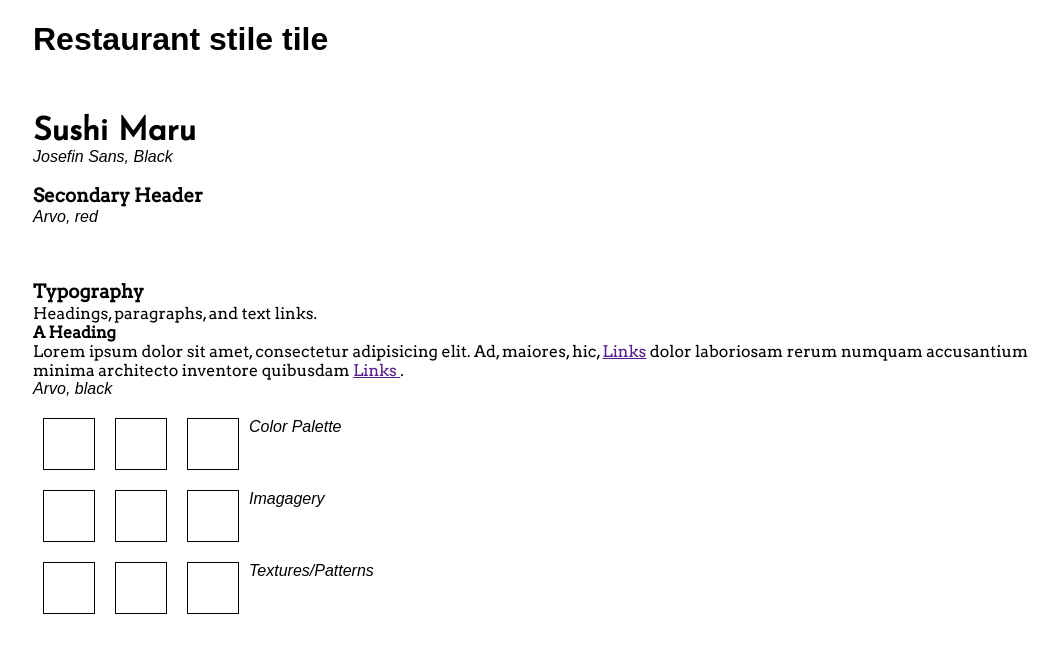
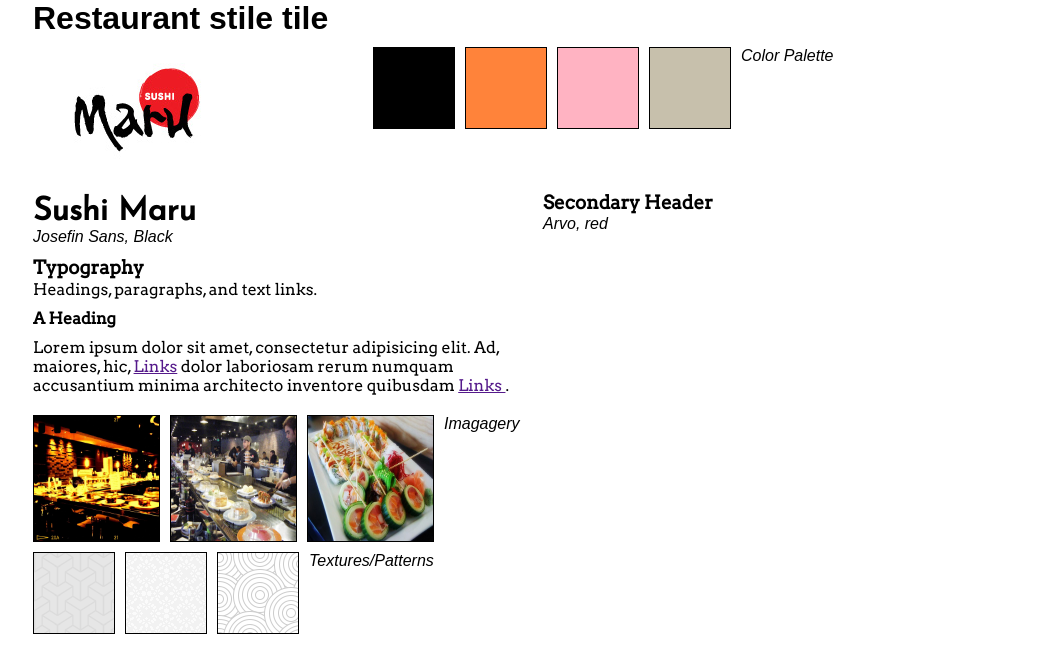
Before and after one commit to zjohnson1/p3-restaurant, a plain HTML site: page index.html in a window 1280 px wide. Shown: the whole page, without its empty margins (107-1165 px from the left). Drawn offline with Linux system fonts and the light colour scheme.

Commit message:
version 3
#added colors and pattern
##rearagned

```diff
--- a/css/styles.css
+++ b/css/styles.css
@@ -1,11 +1,39 @@
 /* Set Your Own Margin & Padding */
-h2, h3, p {
-	margin: 0;
+.pattern-3{
+	background: url(../img/swirl_pattern.png);
 }
+
+.pattern-2{
+	background: url(../img/light_grey.png);
+}
+
+.pattern-1{
+	background: url(../img/escheresque.png);
+}
+
+.color-1{
+	background: #000;
+}
+
+.color-2{
+	background: #FF833A;
+}
+
+.color-3{
+	background: #FFB3C2;
+}
+
+.color-4{
+	background: #c7c0ac;
+}
+
+
+
 
 h2{
 	font-family: 'Josefin Sans', sans-serif;
 	font-size: 2em;
+	margin: 5px 0 0 0;
 }
 
 h3, h4, p{
@@ -21,6 +49,7 @@
 .color-1,
 .color-2,
 .color-3,
+.color-4,
 .pattern-1,
 .pattern-2,
 .pattern-3,
@@ -28,10 +57,15 @@
 .imagery-2,
 .imagery-3 {
 	border: 1px solid #000;
+	margin-right: 10px;
+	height: 80px;
+	width: 80px;
 	float: left;
-	margin: 0 10px;
-	height: 50px;
-	width: 50px;
+}
+
+.imagery-3, .imagery-1, .imagery-2{
+	height: 125px;
+	width: 125px;
 }
 
 
--- a/index.html
+++ b/index.html
@@ -19,54 +19,70 @@
 	<div class="container">
 
 
-		<section>
+		<section class="grid_12">
 
-			<h1>Restaurant stile tile</h1>
+			<h1 class="grid_12">Restaurant stile tile</h1>
 
+			<div class="grid_4 alpha logo">
+				<img src="img/logo_maru.jpg">
+			</div>
+
+			<section>
+				<div class="color-1 grid_2"></div>
+				<div class="color-2 grid_2"></div>
+				<div class="color-3 grid_2"></div>
+				<div class="color-4 grid_2 omega"></div>
+				<em>Color Palette</em>
+			</section>
+
+			<br><br>
+			<div class="grid_12"></div>
+			<div class="grid_6 alpha">
+				<h2>Sushi Maru</h2>
+				<em>Josefin Sans, Black</em>
+			</div>
 
 			<br><br>
 
-			<h2>Sushi Maru</h2>
-			<em>Josefin Sans, Black</em>
-
-			<br><br>
-
-			<h3>Secondary Header</h3>
-			<em>Arvo, red</em>
+			<div class="grid_6 omega">
+				<h3>Secondary Header</h3>
+				<em>Arvo, red</em>
+			</div>
 
 			<br><br>
 
 			<br><br>
 
-			<h3>Typography</h3>
-			<p>Headings, paragraphs, and text links.</p>
+			<div class="grid_6">
+				<h3>Typography</h3>
+				<p>Headings, paragraphs, and text links.</p>
+			</div>
 
-			<h4>A Heading</h4>
-			<p>Lorem ipsum dolor sit amet, consectetur adipisicing elit. Ad, maiores, hic, <a href="">Links</a> dolor laboriosam rerum numquam accusantium minima architecto inventore quibusdam <a href="">Links </a>.</p>
-			<em>Arvo, black</em>
+			<h4 class="grid_12 ">A Heading</h4>
+			<p class="grid_6 alpha">Lorem ipsum dolor sit amet, consectetur adipisicing elit. Ad, maiores, hic, <a href="">Links</a> dolor laboriosam rerum numquam accusantium minima architecto inventore quibusdam <a href="">Links </a>.</p>
+
 
 		</section>
 
-		<section>
-			<div class="color-1"></div>
-			<div class="color-2"></div>
-			<div class="color-3"></div>
-			<em>Color Palette</em>
 
-			<div class="clear"></div>
-		</section>
 
-		<section>
-			<div class="imagery-1"></div>
-			<div class="imagery-2"></div>
-			<div class="imagery-3"></div>
+		<section class="grid_6 omega">
+			<div
+				><img class="imagery-1 gird_4 " src="img/belt.jpg">
+			</div>
+			<div>
+				<img class="imagery-2" src="img/chefs.jpg">
+			</div>
+			<div>
+				<img class="imagery-3" src="img/plate1.jpg">
+			</div>
 			<em>Imagagery</em>
 
 			<div class="clear"></div>
 		</section>
 
 
-		<section>
+		<section class="grid_12">
 			<div class="pattern-1"></div>
 			<div class="pattern-2"></div>
 			<div class="pattern-3"></div>
```
Also changed, not shown: img/belt.jpg (added), img/chefs.jpg (added), img/escheresque.png (added), img/light_grey.png (added), img/logo_maru.jpg (added), img/plate1.jpg (added), img/swirl_pattern.png (added).
